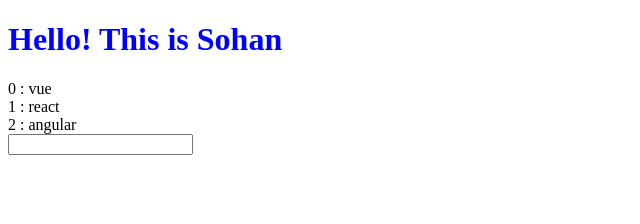
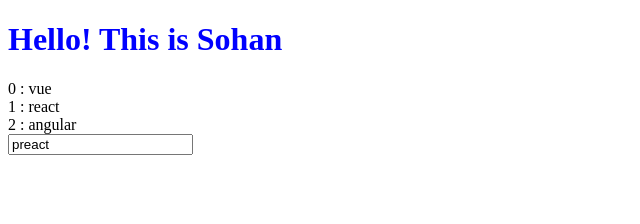
Before and after one commit to SohanFullDev/Vue-3_SPA_S6, a Vue app: page / in a window 1280 px wide. Shown: the top 224 px of the page, without its empty margins (0-640 px from the left). Built offline with nearby package versions, Linux system fonts and the light colour scheme.

Commit message:
directives & attribute bindings_d

```diff
--- a/src/components/Tagsinput.vue
+++ b/src/components/Tagsinput.vue
@@ -4,7 +4,8 @@
  <!--  <div v-if="!tags.length">You have no any tags. Enter it in the input.</div> -->
     <div v-for="(tag, index) in tags">{{ index + " : " + tag}}</div>
 
-    <input type="text" />
+    <!-- <input type="text" v-bind:value="newTag"/> -->
+    <input type="text" :value="newTag"/>
 </template>
 <script>
 
@@ -12,7 +13,8 @@ export default {
     data: () =>({
         //tags:["vue", "react", "angular"]
         //tags:[]
-        tags:["vue", "react", "angular"]
+        tags:["vue", "react", "angular"],
+        newTag: "preact"
     })
 
 }
```
